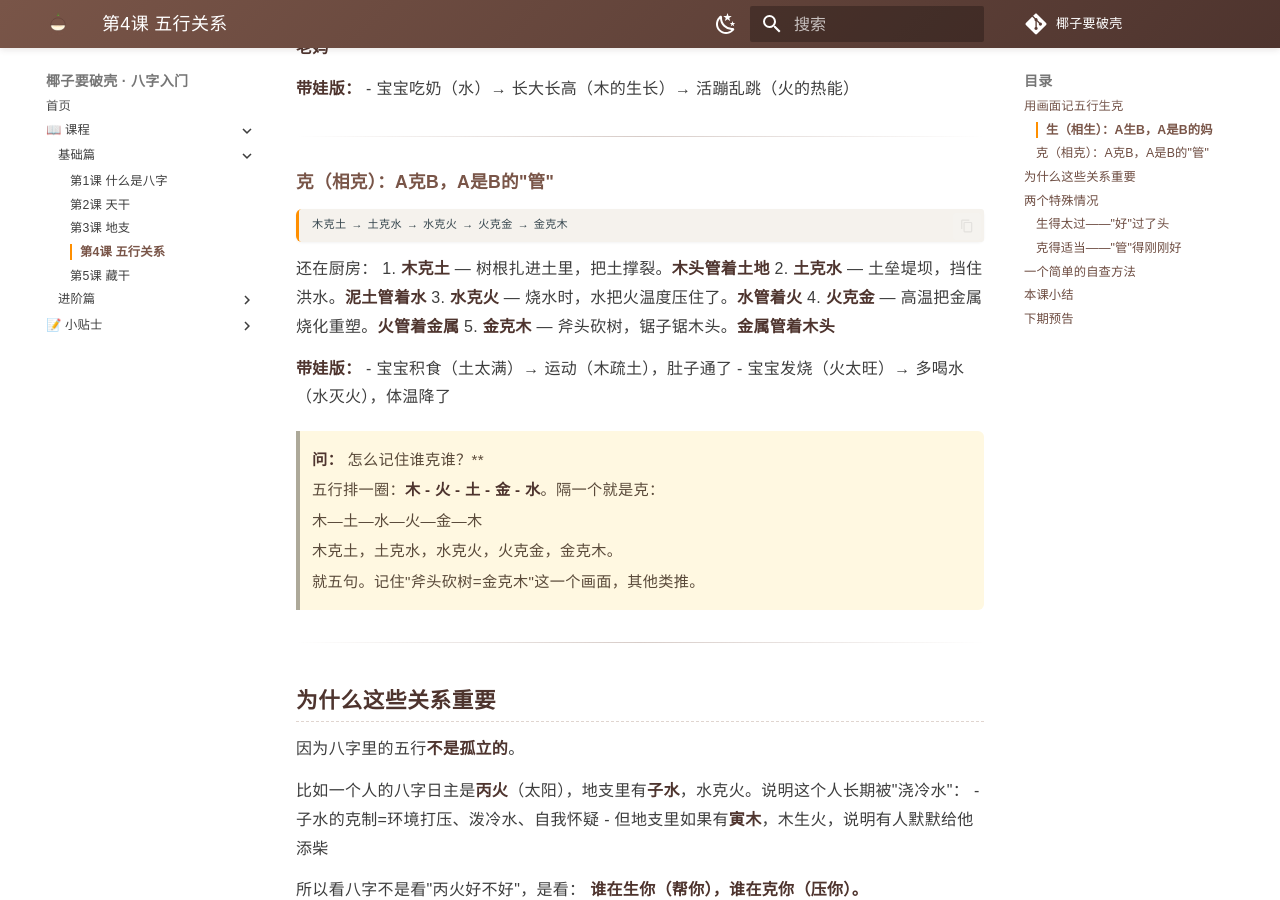
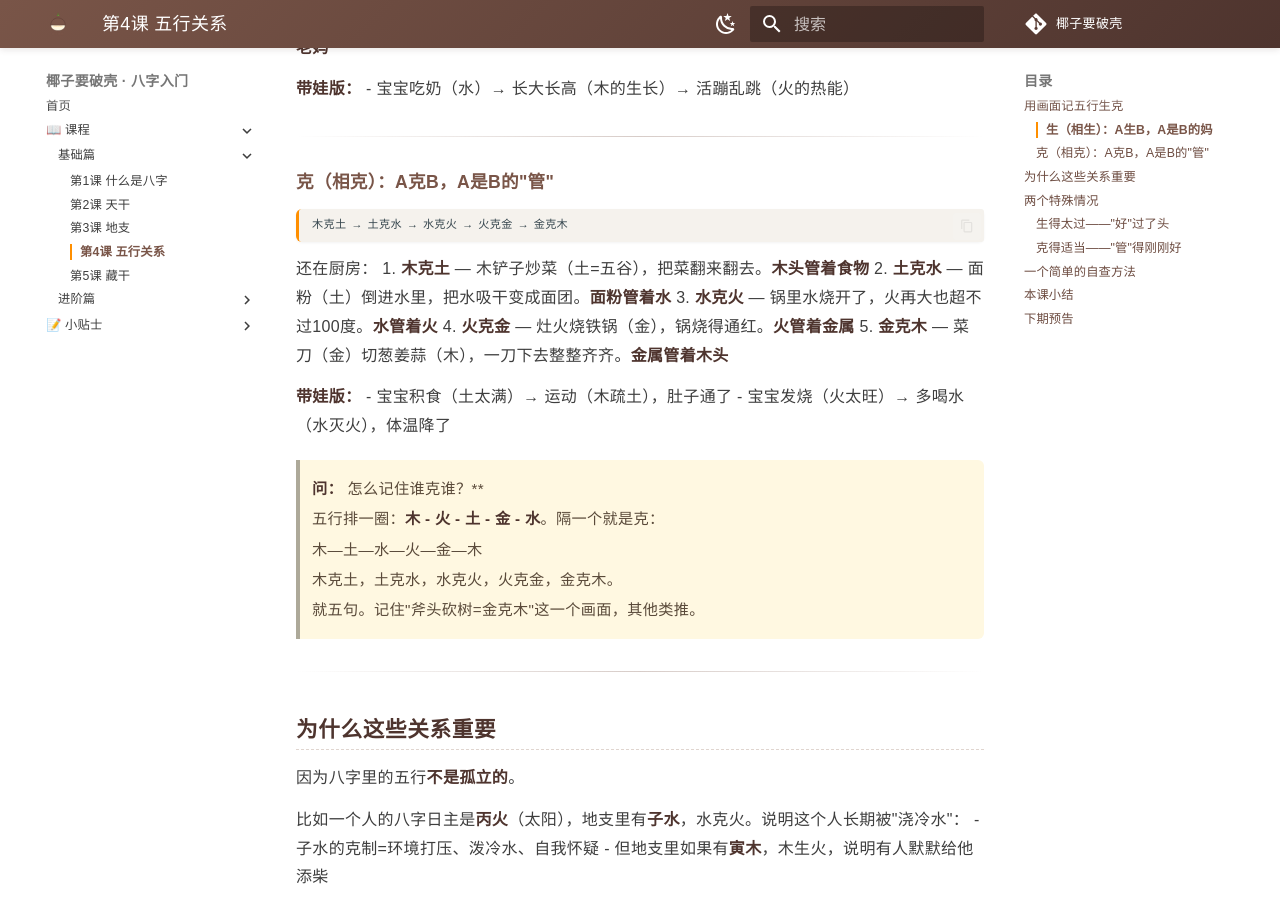
Before and after one commit to Sunyanyanyan/mingli-xue, an MkDocs documentation site: the page built from docs/八字/第4课-五行关系.md, in a window 1280 px wide and 900 px high, scrolled down 697 px. Built offline with MkDocs 1.6.1 and Material for MkDocs 9.7.7, drawn with Linux system fonts in a browser that asks for light colours; comment, search, counter and statistics services are not loaded.

Commit message:
fix: 第4课相克例子全部统一到厨房场景（木铲/面粉/烧水/铁锅/菜刀）

````diff
--- a/docs/八字/第4课-五行关系.md
+++ b/docs/八字/第4课-五行关系.md
@@ -39,11 +39,11 @@
 ```
 
 还在厨房：
-1. **木克土** — 树根扎进土里，把土撑裂。**木头管着土地**
-2. **土克水** — 土垒堤坝，挡住洪水。**泥土管着水**
-3. **水克火** — 烧水时，水把火温度压住了。**水管着火**
-4. **火克金** — 高温把金属烧化重塑。**火管着金属**
-5. **金克木** — 斧头砍树，锯子锯木头。**金属管着木头**
+1. **木克土** — 木铲子炒菜（土=五谷），把菜翻来翻去。**木头管着食物**
+2. **土克水** — 面粉（土）倒进水里，把水吸干变成面团。**面粉管着水**
+3. **水克火** — 锅里水烧开了，火再大也超不过100度。**水管着火**
+4. **火克金** — 灶火烧铁锅（金），锅烧得通红。**火管着金属**
+5. **金克木** — 菜刀（金）切葱姜蒜（木），一刀下去整整齐齐。**金属管着木头**
 
 **带娃版：**
 - 宝宝积食（土太满）→ 运动（木疏土），肚子通了
````
